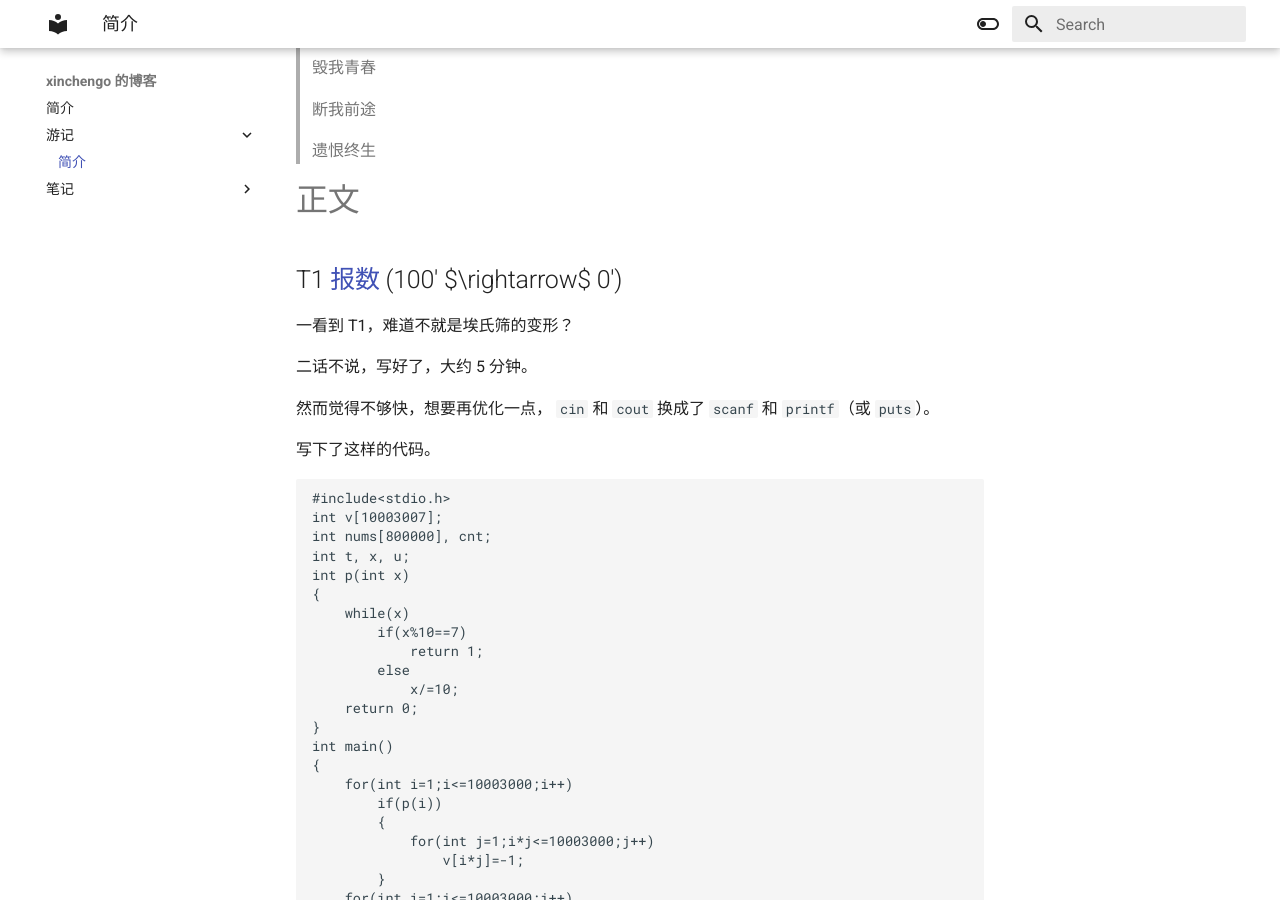
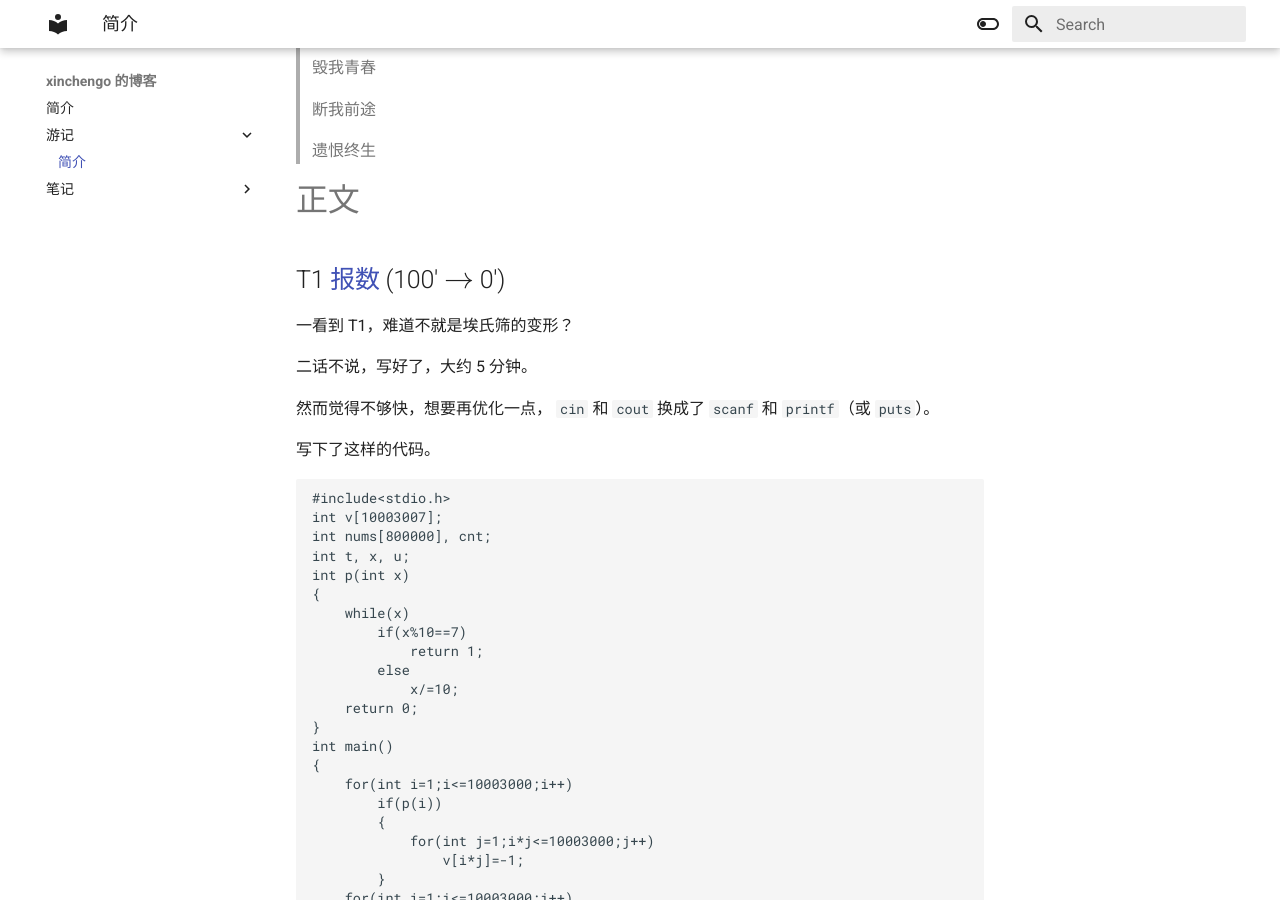
Before and after one commit to xinchengo/xinchengo.github.io, an MkDocs documentation site: the page built from docs/游记/NOIP 2021 游记.md, in a window 1280 px wide and 900 px high, scrolled down 342 px. Built offline with MkDocs 1.6.1 and Material for MkDocs 9.7.7, drawn with Linux system fonts in a browser that asks for light colours; some of the changed lines change nothing that is shown.

Commit message:
Commit 3

```diff
--- a/mkdocs.yml
+++ b/mkdocs.yml
@@ -2,6 +2,10 @@
 
 theme:
     name: 'material'
+    highlightjs: true
+    hljs_languages:
+        - cpp
+
     palette:
 
     # Light mode
@@ -37,6 +41,15 @@
   # - admonition
   - toc:
       permalink: true
+  - attr_list
+  - pymdownx.arithmatex:
+      generic: true
+
+
+extra_javascript:
+  - javascripts/config.js
+  - https://polyfill.io/v3/polyfill.min.js?features=es6
+  - https://cdn.jsdelivr.net/npm/mathjax@3/es5/tex-mml-chtml.js
 
 plugins:
   - search
```
Also changed, not shown: 1 other file.
